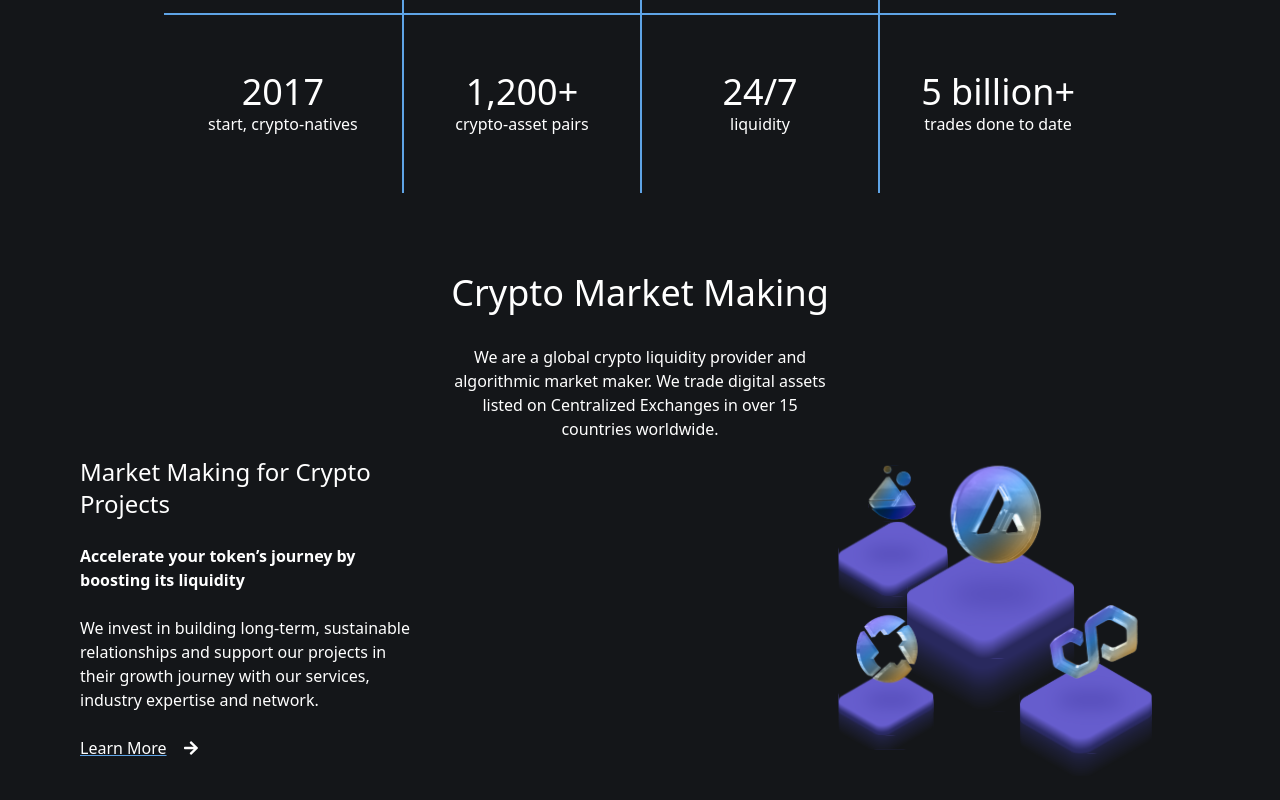
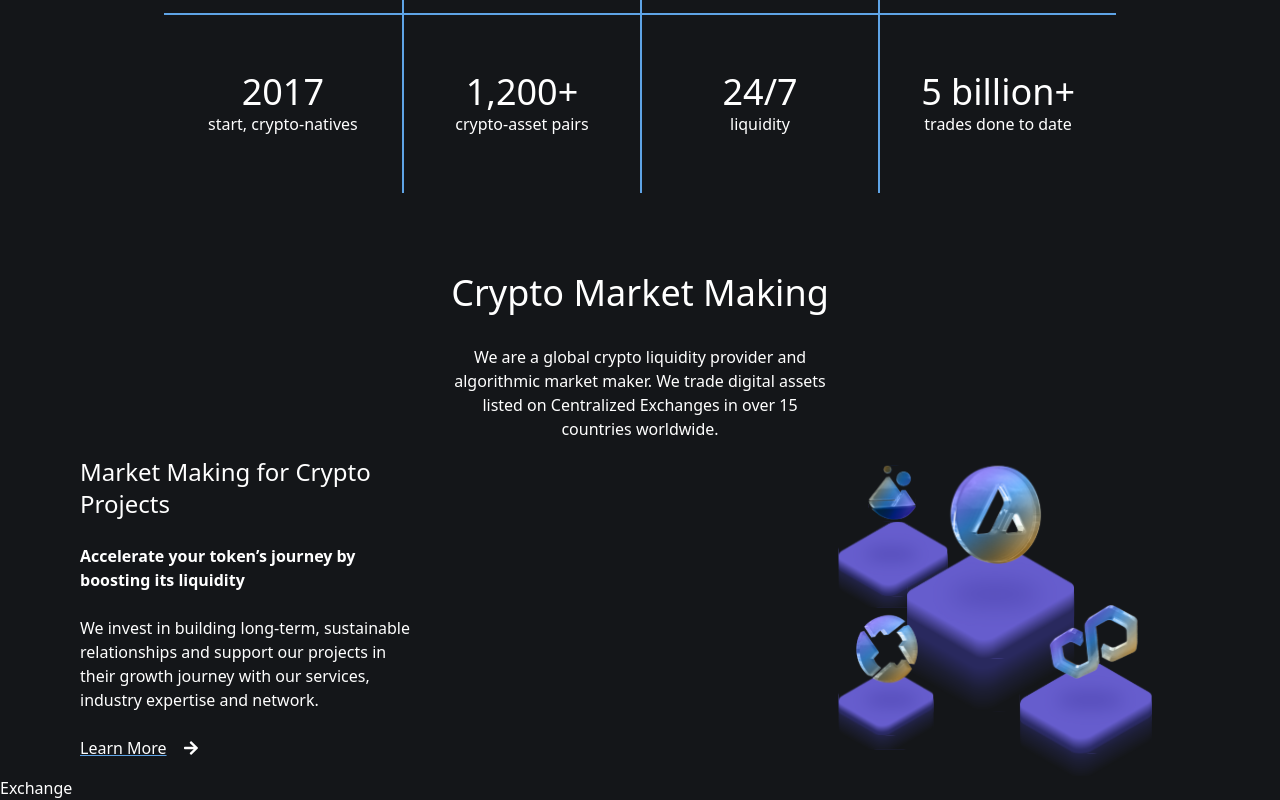
Before and after one commit to Shookrun/Gravity, a Next.js app: page / in a window 1280 px wide. Shown: the part 963-1763 px from the top of the page. Before the commit the page ends 1739 px from the top, so only its background shows below. Built offline with nearby package versions, Linux system fonts and the light colour scheme.

Commit message:
Exchange Created

```diff
--- a/app/page.jsx
+++ b/app/page.jsx
@@ -3,6 +3,7 @@ import Crypto from "./components/Crypto/page";
 import GravityTeam from "./components/GravityTeam/page";
 import CrypoMarketing from "./components/CryptoMarketing/page";
 import MarketingProject from "./components/MarketingProject/page";
+import Exchange from "./components/Exchange/page";
 
 export default function Home() {
   return (
@@ -11,6 +12,7 @@ export default function Home() {
       <GravityTeam/>
       <CrypoMarketing/>
       <MarketingProject/>
+      <Exchange/>
     </div>
   );
 }
```
